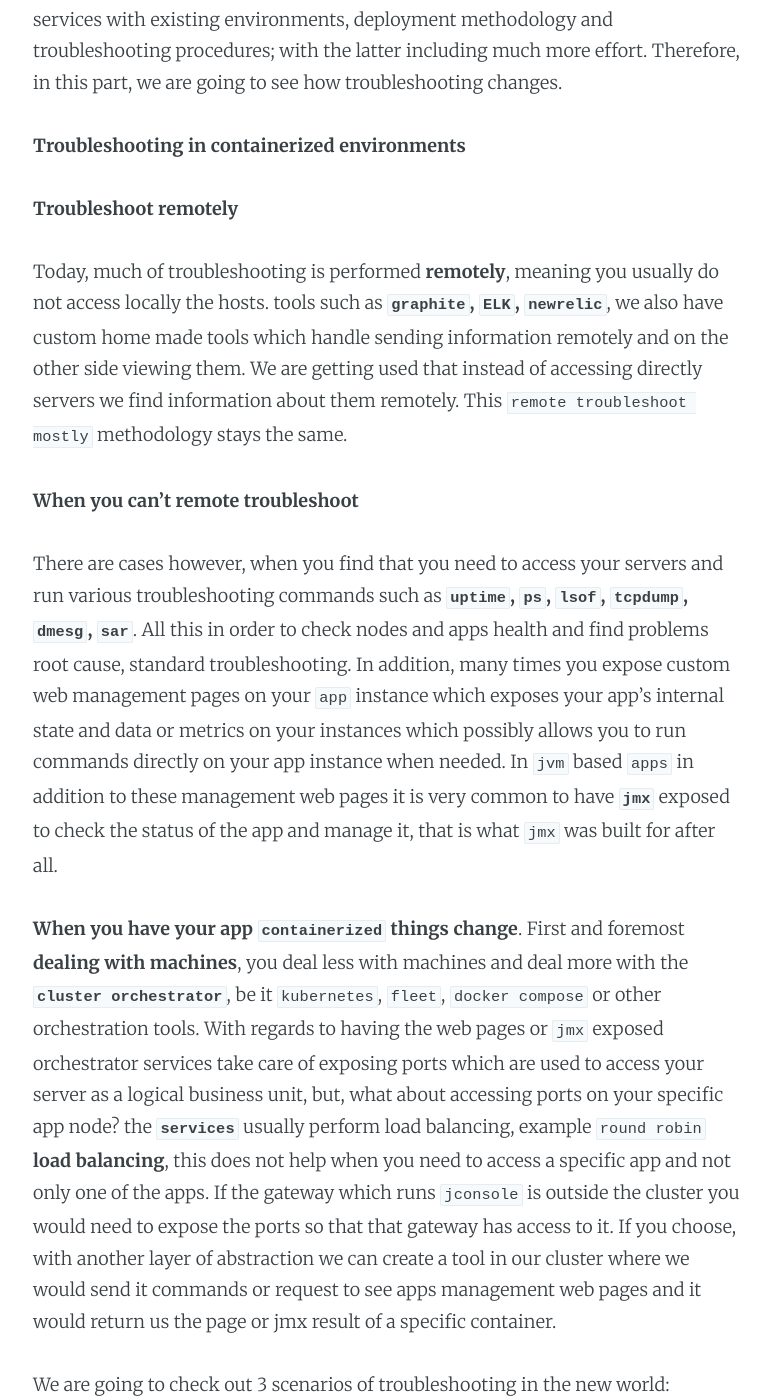
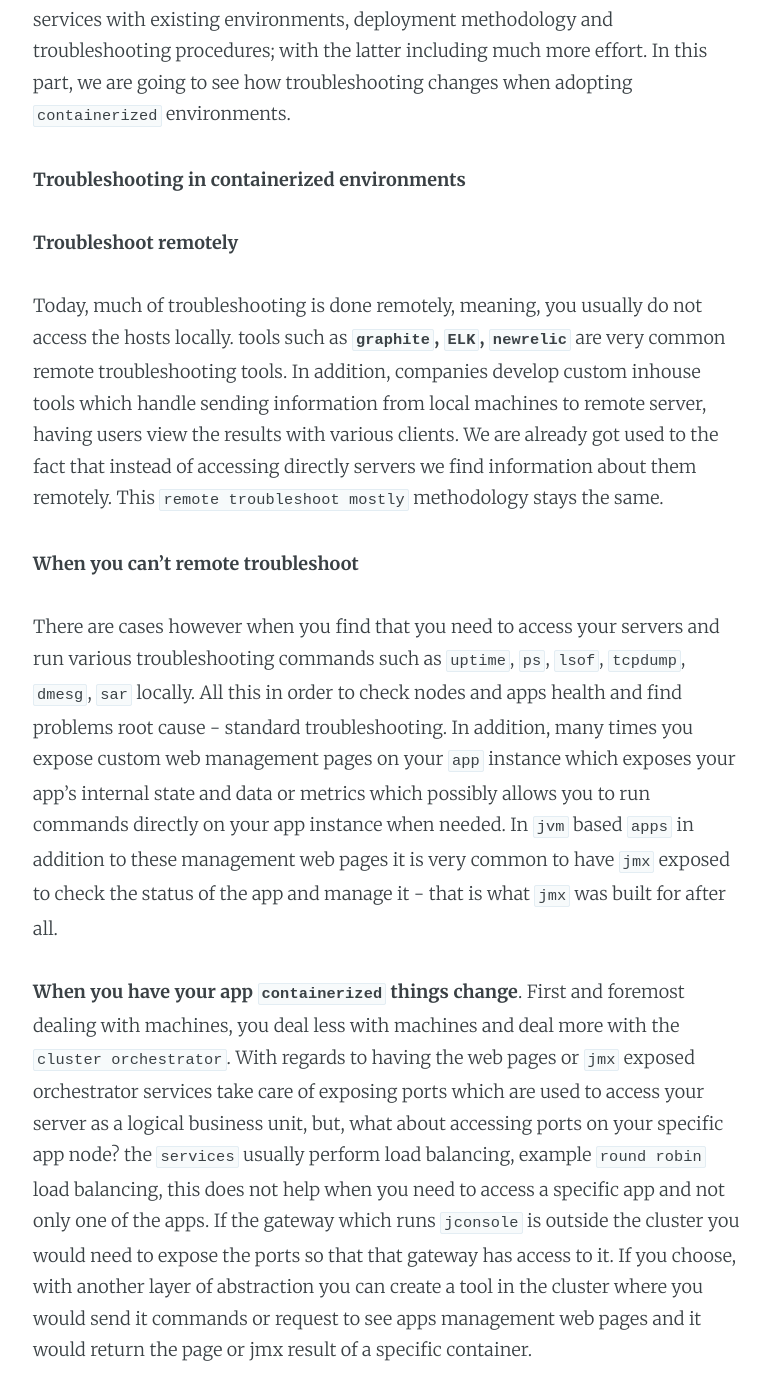
Before and after one commit to LivePersonInc/techblog, a Jekyll site: the page built from _posts/2016/2016-01-26-docker-adoption-pathway-part02.md, in a window 1280 px wide and 1400 px high, scrolled down 451 px. Shown: the whole window, without its empty margins (252-1022 px from the left). Built offline with Jekyll 4.4.1, drawn with Linux system fonts in a browser that asks for light colours; comment, search, counter and statistics services are not loaded; some of the changed text lies outside the part shown.

Commit message:
in draft

````diff
--- a/_posts/2016/2016-01-26-docker-adoption-pathway-part02.md
+++ b/_posts/2016/2016-01-26-docker-adoption-pathway-part02.md
@@ -9,29 +9,25 @@
 ---
 **Introduction**
 
-In [part 1](http://livepersoninc.github.io/techblog/docker-adoption-pathway-part01.html) we went through the motivation for `containers` adoption; we checked our readiness for `immutable deployments` and also examined the effect on current deployment tools that are already in place.  To recap, converting new services in new environments for containers is very different from converting existing or new services with existing environments, deployment methodology and troubleshooting procedures; with the latter including much more effort.  Therefore, in this part, we are going to see how troubleshooting changes.
+In [part 1](http://livepersoninc.github.io/techblog/docker-adoption-pathway-part01.html) we went through the motivation for `containers` adoption; we checked our readiness for `immutable deployments` and also examined the effect on current deployment tools that are already in place.  To recap, converting new services in new environments for containers is very different from converting existing or new services with existing environments, deployment methodology and troubleshooting procedures; with the latter including much more effort.  In this part, we are going to see how troubleshooting changes when adopting `containerized` environments.
 
 **Troubleshooting in containerized environments**
 
 **Troubleshoot remotely**
 
-Today, much of troubleshooting is performed **remotely**, meaning you usually do not access locally the hosts. tools such as **`graphite`, `ELK`, `newrelic`**, we also have custom home made tools which handle sending information remotely and on the other side viewing them.   We are getting used that instead of accessing directly servers we find information about them remotely.   This `remote troubleshoot mostly` methodology stays the same.
+Today, much of troubleshooting is done remotely, meaning, you usually do not access the hosts locally.  tools such as **`graphite`, `ELK`, `newrelic`** are very common remote troubleshooting tools.  In addition, companies develop custom inhouse tools which handle sending information from local machines to remote server, having users view the results with various clients.   We are already got used to the fact that instead of accessing directly servers we find information about them remotely.   This `remote troubleshoot mostly` methodology stays the same.
 
 **When you can't remote troubleshoot**
 
-There are cases however, when you find that you need to access your servers and run various troubleshooting commands such as **`uptime`, `ps`, `lsof`, `tcpdump`, `dmesg`, `sar`**.  All this in order to check nodes and apps health and find problems root cause, standard troubleshooting.  In addition, many times you expose custom web management pages on your `app` instance which exposes your app's internal state and data or metrics on your instances which possibly allows you to run commands directly on your app instance when needed.  In `jvm` based `apps` in addition to these management web pages it is very common to have **`jmx`** exposed to check the status of the app and manage it, that is what `jmx` was built for after all.
+There are cases however when you find that you need to access your servers and run various troubleshooting commands such as `uptime`, `ps`, `lsof`, `tcpdump`, `dmesg`, `sar` locally.  All this in order to check nodes and apps health and find problems root cause - standard troubleshooting.  In addition, many times you expose custom web management pages on your `app` instance which exposes your app's internal state and data or metrics which possibly allows you to run commands directly on your app instance when needed.  In `jvm` based `apps` in addition to these management web pages it is very common to have `jmx` exposed to check the status of the app and manage it - that is what `jmx` was built for after all.
 
-**When you have your app `containerized` things change**.  First and foremost **dealing with machines**, you deal less with machines and deal more with the **`cluster orchestrator`**, be it `kubernetes`, `fleet`, `docker compose` or other orchestration tools.  With regards to having the web pages or `jmx` exposed orchestrator services take care of exposing ports which are used to access your server as a logical business unit, but, what about accessing ports on your specific app node? the **`services`** usually perform load balancing, example `round robin` **load balancing**, this does not help when you need to access a specific app and not only one of the apps.  If the gateway which runs `jconsole` is outside the cluster you would need to expose the ports so that that gateway has access to it.  If you choose, with another layer of abstraction we can create a tool in our cluster where we would send it commands or request to see apps management web pages and it would return us the page or jmx result of a specific container.
+**When you have your app `containerized` things change**.  First and foremost dealing with machines, you deal less with machines and deal more with the `cluster orchestrator`.  With regards to having the web pages or `jmx` exposed orchestrator services take care of exposing ports which are used to access your server as a logical business unit, but, what about accessing ports on your specific app node? the `services` usually perform load balancing, example `round robin` load balancing, this does not help when you need to access a specific app and not only one of the apps.  If the gateway which runs `jconsole` is outside the cluster you would need to expose the ports so that that gateway has access to it.  If you choose, with another layer of abstraction you can create a tool in the cluster where you would send it commands or request to see apps management web pages and it would return the page or jmx result of a specific container.
 
-We are going to check out 3 scenarios of troubleshooting in the new world:
+In this post we are going to focus on `cpu metrics collection` scenario.
 
-1. Performance - **`cpu metrics collection`**
-1. Applicative - **`running jmx`**
-1. utility commands - **`running tcpdump`**
+**Monitoring CPU**
 
-**Example 1 Monitoring CPU**
-
-In this scenario we are going to check for ways to discuss cpu metrics collection and things we want to take into account when working in containerized environment.
+In this scenario we are going to check for ways to collect cpu metrics and what we want to take into account when working in containerized environment.
 
 Questions to ask:
 
@@ -49,7 +45,7 @@
 CMD ["./looper.sh"]
 ```
 
-looper is a simple single core killer `looper.sh`
+Looper is a simple single core killer `looper.sh`:
 
 ```bash
 #!/bin/bash
@@ -57,7 +53,7 @@
 ```
 
 
-build the docker image:
+Build the docker image:
 
 ```bash
 $ docker build -t "looper" .
@@ -70,7 +66,7 @@
 Removing intermediate container 8cd8baca53f9
 ```
 
-run it and allow it to run only on a **single core**:
+Run it and allow it to run only on a single core:
 
 ```bash
 $ docker run --name="single-cpu-killer" --rm --cpuset-cpus="0" looper
@@ -83,7 +79,7 @@
 root     12454  2335 16 17:39 ?        00:20:25 /bin/bash ./looper.sh
 ```
 
-let's use the `ps` command to find its cpu utilization.
+Let's use the `ps` command to find its cpu utilization.
 
 ```bash
 $ ps -p 12454 -o %cpu
@@ -106,7 +102,7 @@
 single-cpu-killer   97.90%              413.7 kB / 16.52 GB   0.00%               3.882 kB / 648 B    0 B / 0 B
 ```
 
-so though we have 4 cores the docker stats for that docker process shown close to `100%` utilization which makes sense because it treats that process as the only process.
+So though we have 4 cores the docker stats for that docker process shown close to `100%` utilization which makes sense because it treats that process as the only process.
 
 if we want to see how actually the `docker stat` calculates the `cpu usage percentage` we should have a look at `docker client` sources at `stats.go`
 
@@ -231,6 +227,4 @@
 "memory_stats":
 ```
 
-We can see that we can get both cpu and memory (and additional) metrics for our docker container by connecting to the docker remote api.  The results are parsable which is great as we can pinpoint the information we need for presentation in monitoring components.
-
-.
+We can see that we can get both cpu and memory (and additional) metrics for our docker container by connecting to the docker remote api.  The results are parsable which is great as we can pinpoint the information we need for presentation in monitoring components.  And this is the method we adopt for monitoring containers cpu.  We haven't fully discussed what does machine `cpu` means (if it means..) and what should we do in cases we have to run local commands on hosts, we are going to leave that for future posts.
````
Also changed, not shown: other parts of _posts/2016/2016-01-26-docker-adoption-pathway-part02.md (+3 -3 lines).
